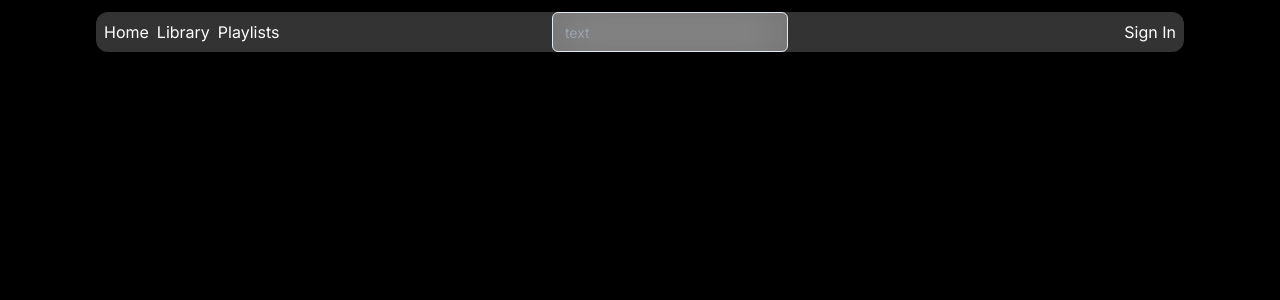
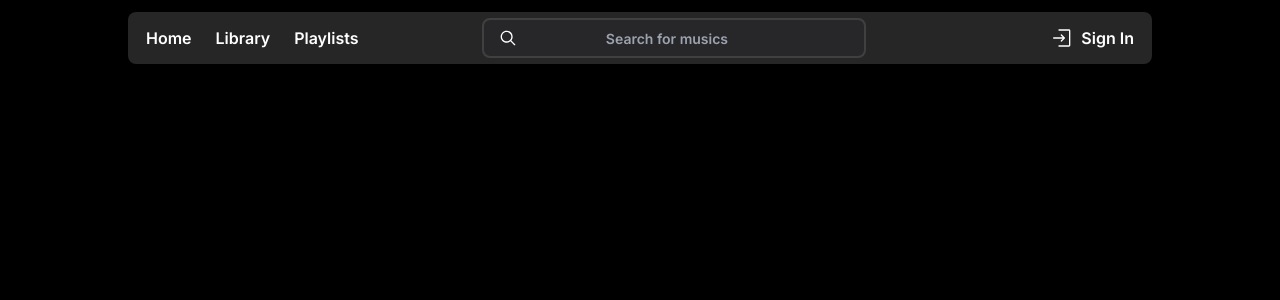
Before and after one commit to Piyush800x/music-player-nextjs, a Next.js app: page / in a window 1280 px wide. Shown: the top 300 px of the page. Built offline with nearby package versions, Linux system fonts and the light colour scheme.

Commit message:
[DRAFT] Added nav bar

```diff
--- a/src/app/globals.css
+++ b/src/app/globals.css
@@ -586,6 +586,10 @@ body {
   --tw-contain-style:  ;
 }
 
+.absolute {
+  position: absolute;
+}
+
 .relative {
   position: relative;
 }
@@ -594,17 +598,58 @@ body {
   position: sticky;
 }
 
-.mx-24 {
-  margin-left: 6rem;
-  margin-right: 6rem;
+.z-50 {
+  z-index: 50;
+}
+
+.mx-32 {
+  margin-left: 8rem;
+  margin-right: 8rem;
 }
 
 .ml-16 {
   margin-left: 4rem;
 }
 
+.ml-4 {
+  margin-left: 1rem;
+}
+
+.mt-1 {
+  margin-top: 0.25rem;
+}
+
+.block {
+  display: block;
+}
+
 .flex {
   display: flex;
+}
+
+.size-4 {
+  width: 1rem;
+  height: 1rem;
+}
+
+.size-10 {
+  width: 2.5rem;
+  height: 2.5rem;
+}
+
+.size-2 {
+  width: 0.5rem;
+  height: 0.5rem;
+}
+
+.size-6 {
+  width: 1.5rem;
+  height: 1.5rem;
+}
+
+.size-5 {
+  width: 1.25rem;
+  height: 1.25rem;
 }
 
 .h-10 {
@@ -615,8 +660,16 @@ body {
   height: 100vh;
 }
 
+.w-96 {
+  width: 24rem;
+}
+
 .w-full {
   width: 100%;
+}
+
+.cursor-none {
+  cursor: none;
 }
 
 .flex-row {
@@ -639,21 +692,38 @@ body {
   justify-content: space-between;
 }
 
-.gap-x-2 {
-  -moz-column-gap: 0.5rem;
-       column-gap: 0.5rem;
+.gap-6 {
+  gap: 1.5rem;
 }
 
-.rounded-md {
-  border-radius: calc(var(--radius) - 2px);
+.gap-2 {
+  gap: 0.5rem;
+}
+
+.rounded-lg {
+  border-radius: var(--radius);
 }
 
 .rounded-xl {
   border-radius: 0.75rem;
 }
 
-.border {
-  border-width: 1px;
+.border-2 {
+  border-width: 2px;
+}
+
+.border-b {
+  border-bottom-width: 1px;
+}
+
+.border-neutral-700 {
+  --tw-border-opacity: 1;
+  border-color: rgb(64 64 64 / var(--tw-border-opacity));
+}
+
+.border-white {
+  --tw-border-opacity: 1;
+  border-color: rgb(255 255 255 / var(--tw-border-opacity));
 }
 
 .bg-black {
@@ -661,22 +731,34 @@ body {
   background-color: rgb(0 0 0 / var(--tw-bg-opacity));
 }
 
-.bg-white\/20 {
-  background-color: rgb(255 255 255 / 0.2);
+.bg-neutral-800 {
+  --tw-bg-opacity: 1;
+  background-color: rgb(38 38 38 / var(--tw-bg-opacity));
 }
 
-.bg-white\/30 {
-  background-color: rgb(255 255 255 / 0.3);
+.bg-zinc-800 {
+  --tw-bg-opacity: 1;
+  background-color: rgb(39 39 42 / var(--tw-bg-opacity));
 }
 
-.bg-blue-400 {
-  --tw-bg-opacity: 1;
-  background-color: rgb(96 165 250 / var(--tw-bg-opacity));
+.px-2 {
+  padding-left: 0.5rem;
+  padding-right: 0.5rem;
 }
 
-.px-3 {
-  padding-left: 0.75rem;
-  padding-right: 0.75rem;
+.px-2\.5 {
+  padding-left: 0.625rem;
+  padding-right: 0.625rem;
+}
+
+.py-1 {
+  padding-top: 0.25rem;
+  padding-bottom: 0.25rem;
+}
+
+.py-1\.5 {
+  padding-top: 0.375rem;
+  padding-bottom: 0.375rem;
 }
 
 .py-2 {
@@ -697,20 +779,22 @@ body {
   padding-right: 0.5rem;
 }
 
+.text-center {
+  text-align: center;
+}
+
 .text-sm {
   font-size: 0.875rem;
   line-height: 1.25rem;
 }
 
+.font-semibold {
+  font-weight: 600;
+}
+
 .text-white {
   --tw-text-opacity: 1;
   color: rgb(255 255 255 / var(--tw-text-opacity));
-}
-
-.shadow-lg {
-  --tw-shadow: 0 10px 15px -3px rgb(0 0 0 / 0.1), 0 4px 6px -4px rgb(0 0 0 / 0.1);
-  --tw-shadow-colored: 0 10px 15px -3px var(--tw-shadow-color), 0 4px 6px -4px var(--tw-shadow-color);
-  box-shadow: var(--tw-ring-offset-shadow, 0 0 #0000), var(--tw-ring-shadow, 0 0 #0000), var(--tw-shadow);
 }
 
 .shadow-2xl {
@@ -719,10 +803,16 @@ body {
   box-shadow: var(--tw-ring-offset-shadow, 0 0 #0000), var(--tw-ring-shadow, 0 0 #0000), var(--tw-shadow);
 }
 
-.backdrop-blur-xl {
-  --tw-backdrop-blur: blur(24px);
-  -webkit-backdrop-filter: var(--tw-backdrop-blur) var(--tw-backdrop-brightness) var(--tw-backdrop-contrast) var(--tw-backdrop-grayscale) var(--tw-backdrop-hue-rotate) var(--tw-backdrop-invert) var(--tw-backdrop-opacity) var(--tw-backdrop-saturate) var(--tw-backdrop-sepia);
-          backdrop-filter: var(--tw-backdrop-blur) var(--tw-backdrop-brightness) var(--tw-backdrop-contrast) var(--tw-backdrop-grayscale) var(--tw-backdrop-hue-rotate) var(--tw-backdrop-invert) var(--tw-backdrop-opacity) var(--tw-backdrop-saturate) var(--tw-backdrop-sepia);
+.shadow-sm {
+  --tw-shadow: 0 1px 2px 0 rgb(0 0 0 / 0.05);
+  --tw-shadow-colored: 0 1px 2px 0 var(--tw-shadow-color);
+  box-shadow: var(--tw-ring-offset-shadow, 0 0 #0000), var(--tw-ring-shadow, 0 0 #0000), var(--tw-shadow);
+}
+
+.ring-0 {
+  --tw-ring-offset-shadow: var(--tw-ring-inset) 0 0 0 var(--tw-ring-offset-width) var(--tw-ring-offset-color);
+  --tw-ring-shadow: var(--tw-ring-inset) 0 0 0 calc(0px + var(--tw-ring-offset-width)) var(--tw-ring-color);
+  box-shadow: var(--tw-ring-offset-shadow), var(--tw-ring-shadow), var(--tw-shadow, 0 0 #0000);
 }
 
 @keyframes enter {
@@ -738,3 +828,8 @@ body {
     transform: translate3d(var(--tw-exit-translate-x, 0), var(--tw-exit-translate-y, 0), 0) scale3d(var(--tw-exit-scale, 1), var(--tw-exit-scale, 1), var(--tw-exit-scale, 1)) rotate(var(--tw-exit-rotate, 0));
   }
 }
+
+.focus\:outline-none:focus {
+  outline: 2px solid transparent;
+  outline-offset: 2px;
+}
--- a/src/components/Navbar.tsx
+++ b/src/components/Navbar.tsx
@@ -1,24 +1,38 @@
-import Link from "next/link"
-import { Input } from "@/components/ui/input"
-
+import Link from "next/link";
+import { Input } from "@/components/ui/input";
+import { MagnifyingGlassIcon, EnterIcon } from "@radix-ui/react-icons";
 
 export default function Navbar() {
   return (
-        <div className="sticky backdrop-blur-xl bg-white/20 rounded-xl mx-24">
-            <div className="flex flex-row justify-between">
+    <div className="sticky bg-neutral-800 rounded-lg py-1.5 px-2.5 mx-32 min-w-">
+      <div className="flex flex-row justify-between items-center">
         {/* Left Items */}
-                <div className="flex flex-row items-center gap-x-2 pl-2">
-                    <div><Link href='/'>Home</Link></div>
-                    <div><Link href='/'>Library</Link></div>
-                    <div><Link href='/'>Playlists</Link></div>
+        <div className="flex flex-row gap-6 font-semibold pl-2">
+          <div>
+            <Link href="/">Home</Link>
           </div>
-                {/* Center */}
-                <div className="items-center "><Input type="search" placeholder="text"/></div>
+          <div>
+            <Link href="/">Library</Link>
+          </div>
+          <div>
+            <Link href="/">Playlists</Link>
+          </div>
+        </div>
+        {/* SEARCH*/}
+        <div className="items-center flex flex-row ">
+          <Link href="/" className="absolute z-50 ml-4">
+            <MagnifyingGlassIcon className="size-5"/>
+          </Link>
+          <Input type="search" placeholder="Search for musics" />
+        </div>
         {/* Right */}
         <div className="flex items-center pr-2 ml-16">
-                    <div><Link href='/'>Sign In</Link></div>
+          <div className="flex flex-row items-center gap-2">
+            <EnterIcon className="size-5"/>
+            <Link href="/" className="font-semibold">Sign In</Link>
           </div>
         </div>
       </div>
-    )
+    </div>
+  );
 }
--- a/src/components/ui/input.tsx
+++ b/src/components/ui/input.tsx
@@ -1,12 +1,12 @@
-import * as React from "react"
+import * as React from "react";
 import { MagnifyingGlassIcon } from "@radix-ui/react-icons";
 
-import { cn } from "@/lib/utils"
+import { cn } from "@/lib/utils";
 
 export interface InputProps
   extends React.InputHTMLAttributes<HTMLInputElement> {
-    icon?: React.ReactNode;
-  }
+  icon?: React.ReactNode;
+}
 
 const Input = React.forwardRef<HTMLInputElement, InputProps>(
   ({ className, icon, type, ...props }, ref) => {
@@ -16,16 +16,16 @@ const Input = React.forwardRef<HTMLInputElement, InputProps>(
         <input
           type={type}
           className={cn(
-            "flex h-10 w-full rounded-md border backdrop-blur-xl bg-white/30 px-3 py-2 text-sm",
+            "flex h-10 rounded-lg border-2 border-neutral-700 w-96 bg-zinc-800 py-2 px-2 text-sm font-semibold text-center",
             className
           )}
           ref={ref}
           {...props}
         />
       </div>
-    )
+    );
   }
-)
-Input.displayName = "Input"
+);
+Input.displayName = "Input";
 
-export { Input }
+export { Input };
```
Lines whose indentation alone changed are shown as unchanged.
